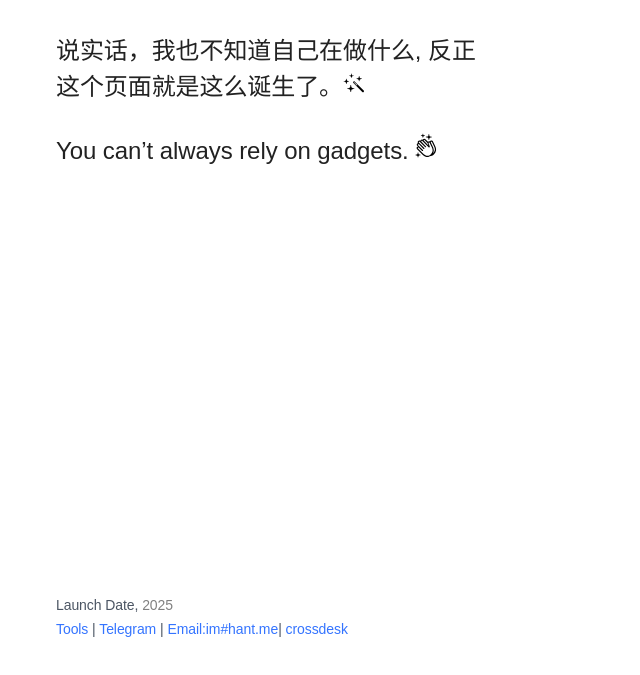
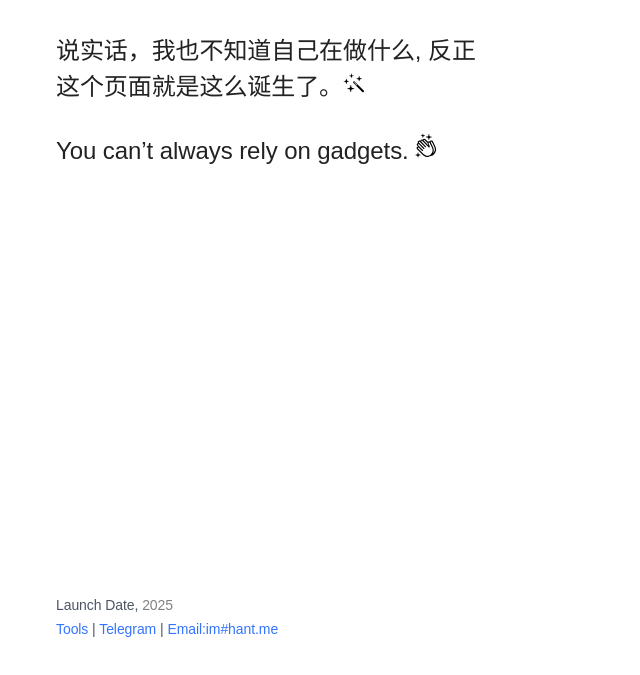
Before and after one commit to hant1ng/hanthtml, a plain HTML site: page index.html in a window 1280 px wide. Shown: the part 107-782 px from the top of the page, without its empty margins (0-640 px from the left). Drawn offline with Linux system fonts and the light colour scheme.

Commit message:
Update index.html

```diff
--- a/index.html
+++ b/index.html
@@ -29,7 +29,7 @@
 
         <footer class="page-footer">
             <p>Launch Date, <span style="color: gray;">2025</span></p>
-            <p><a href="tools.html">Tools</a> | <a href="https://t.me/ritamadiao" target="_blank">Telegram</a> | <a href="mailto:im@hant.me">Email:im#hant.me</a>| <a href="https://downloads.crossdesk.cn/crossdesk-win-x64-v1.1.14-20251210-b2654ea.exe" target="_blank">crossdesk</a></p>
+            <p><a href="tools.html">Tools</a> | <a href="https://t.me/ritamadiao" target="_blank">Telegram</a> | <a href="mailto:im@hant.me">Email:im#hant.me</a></a></p>
         </footer>
     </div>
 </body>
```
